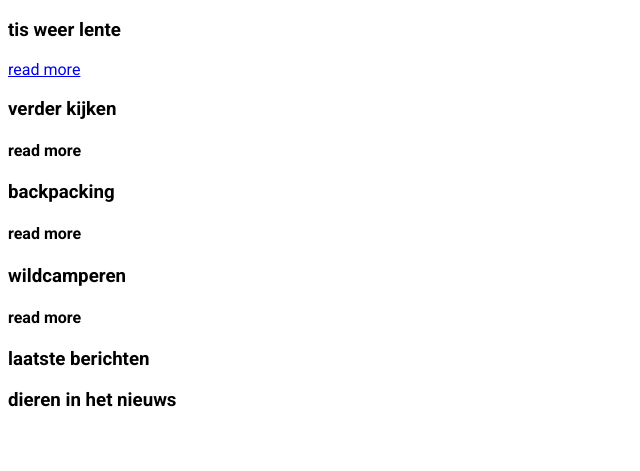
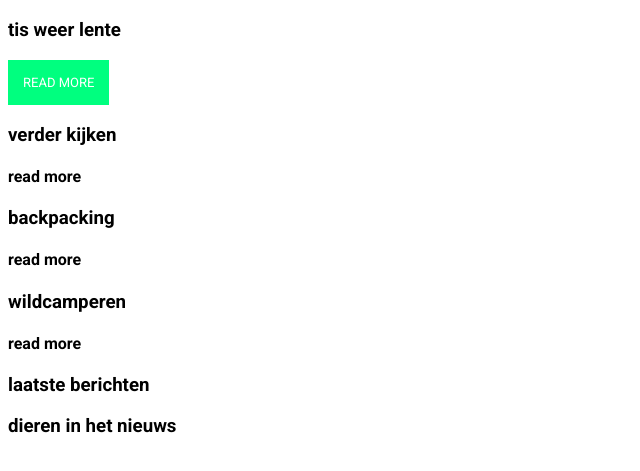
Before and after one commit to Timmy0506/challenge2, a plain HTML site: page index.html in a window 1280 px wide. Shown: the part 327-798 px from the top of the page, without its empty margins (0-640 px from the left). Drawn offline with Linux system fonts and the light colour scheme.

Commit message:
opdracht 2

```diff
--- a/index.html
+++ b/index.html
@@ -33,7 +33,7 @@
             <h3>tis weer lente</h3>
             <p></p>
             <div class="read">
-            <a href="#">read more</a>
+                <a href="#">READ MORE</a>
             </div>
         </div>
     </div>
--- a/style.css
+++ b/style.css
@@ -29,6 +29,12 @@ body{
 
 
 
-.read {
-    color
+.read a{
+    color: white;
+    background: springgreen;
+    border: 1px solid springgreen;
+    display: inline-block;
+    padding: 14px;
+    text-decoration: none;
+    font-size: small;
 }
```
